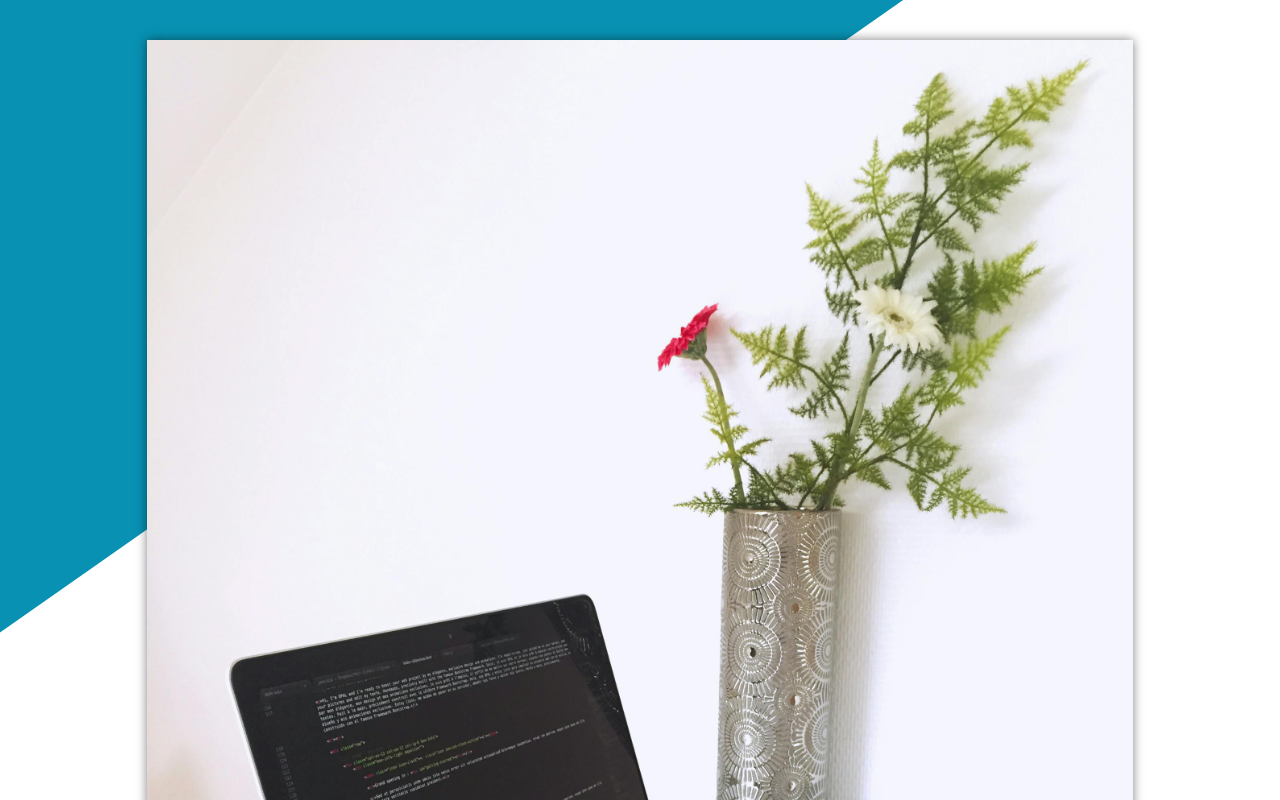
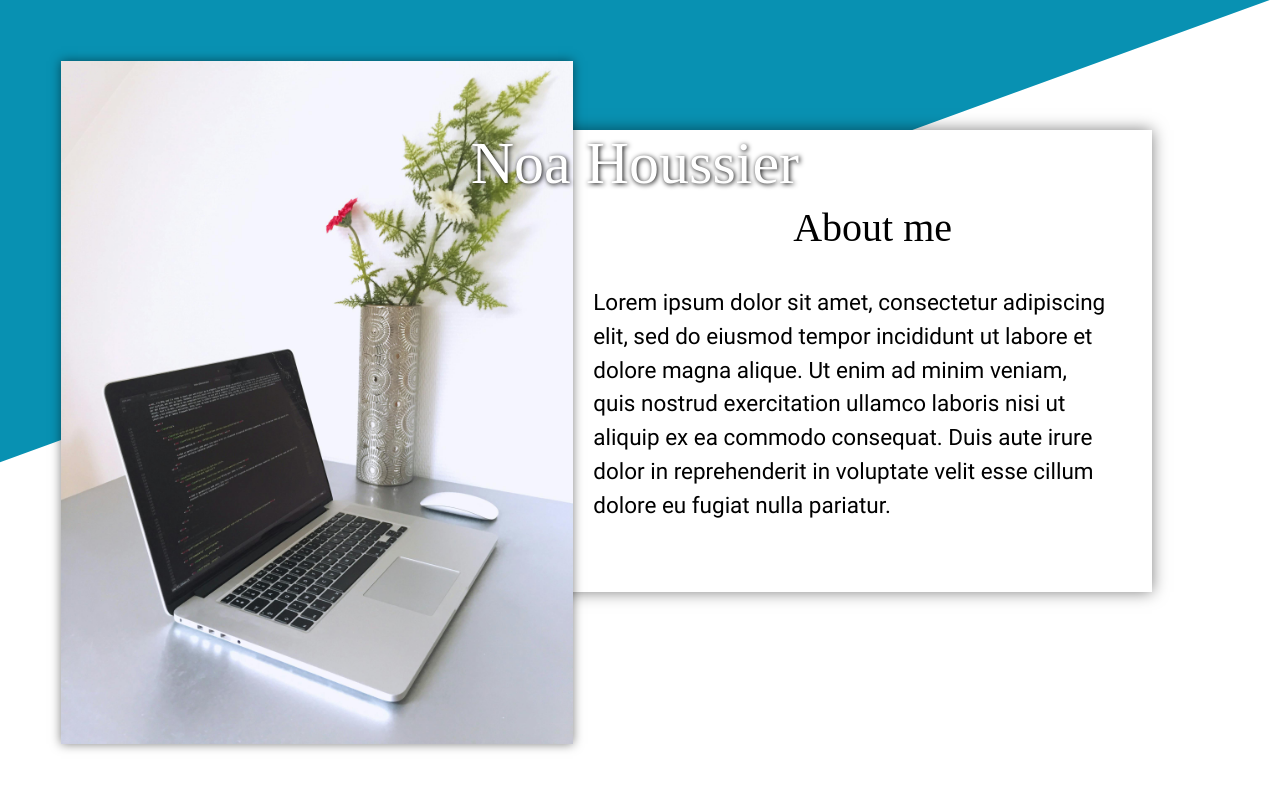
Before and after one commit to NestorNebula/homepage, a website: page index.html in a window 1280 px wide. Shown: the top 800 px of the page. Drawn offline with nearby package versions, Linux system fonts and the light colour scheme; a web font is replaced by a local one.

Commit message:
style: add header styles for +600px width devices

```diff
--- a/styles.css
+++ b/styles.css
@@ -74,7 +74,7 @@
 }
 
 .aboutmetext {
-  font-size: 1.75rem;
+  font-size: 2.25rem;
 }
 
 .headericons {
@@ -239,3 +239,52 @@
 .contact-title {
   font-family: 'Playfair';
 }
+
+@media (min-width: 600px) {
+  .background {
+    transform: translate(-75vw, -60vh) rotate(-20deg);
+    z-index: -1;
+  }
+
+  header {
+    z-index: 0;
+  }
+
+  .imgcontainer {
+    margin: 4vw 0 0 3rem;
+    position: relative;
+    top: 1rem;
+    left: -2rem;
+    float: left;
+    width: 40vw;
+  }
+
+  .name {
+    left: 80%;
+    bottom: 80%;
+    width: max-content;
+  }
+
+  .aboutme {
+    display: block;
+    margin-left: 10rem;
+    background-color: white;
+    margin-top: 13rem;
+    width: 85%;
+    box-shadow: 0px 0px 15px rgba(0, 0, 0, 0.5);
+  }
+
+  .aboutmetitle {
+    padding-top: 7.5rem;
+    margin-bottom: 1.5rem;
+  }
+
+  .aboutmetext {
+    padding: 2rem 4rem 7rem 5rem;
+    line-height: 1.5;
+  }
+
+  .headericons {
+    display: none;
+  }
+}
```
